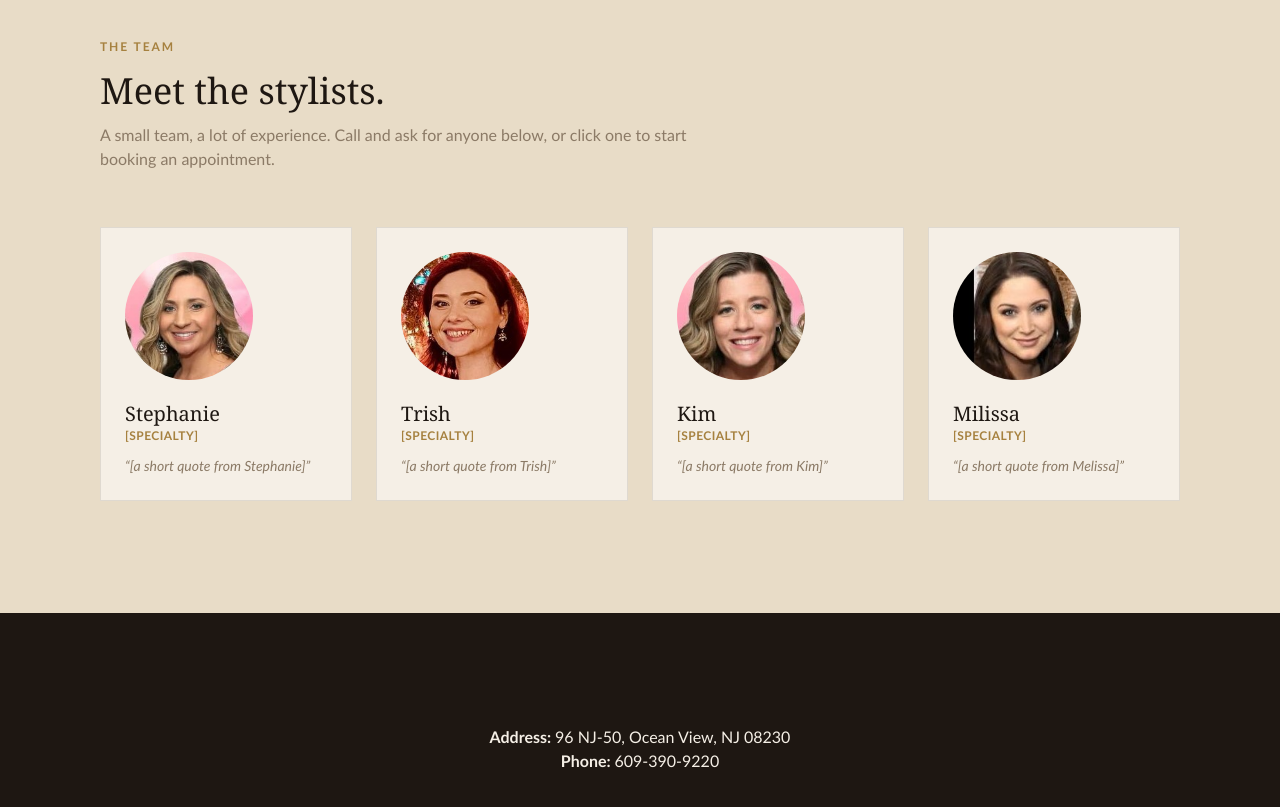
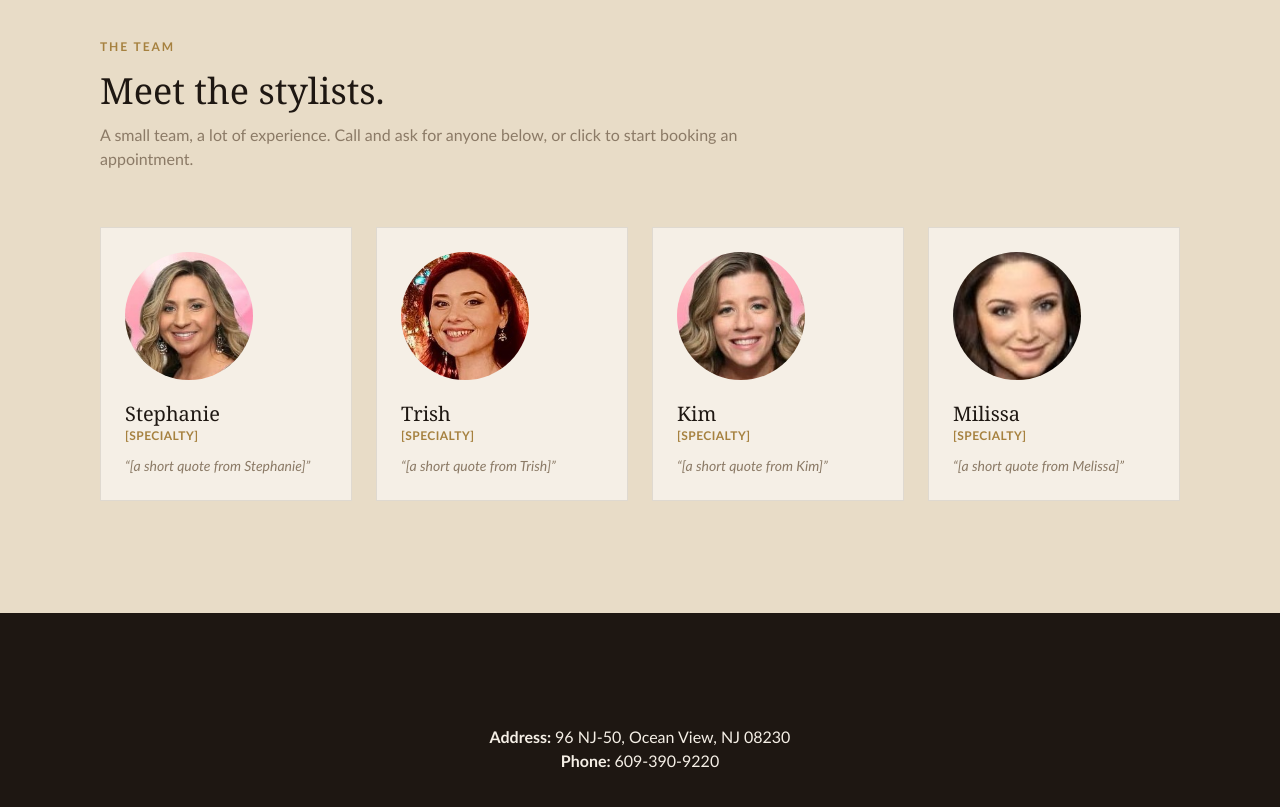
Before and after one commit to nick92461/salon-evolve, a Next.js app: page / in a window 1280 px wide. Shown: the part 2820-3627 px from the top of the page. Built offline with nearby package versions, Linux system fonts and the light colour scheme.

Commit message:
attempt to fix stuttering stylist card animations on reload.

```diff
--- a/src/components/Stylists.tsx
+++ b/src/components/Stylists.tsx
@@ -28,7 +28,7 @@ export default function Stylists() {
           </p>
           <h2 className="mb-3 font-display text-4xl">Meet the stylists.</h2>
           <p className="text-taupe">
-            A small team, a lot of experience. Call and ask for anyone below, or click one to start booking an appointment.
+            A small team, a lot of experience. Call and ask for anyone below, or click to start booking an appointment.
           </p>
         </motion.div>
 
@@ -49,6 +49,7 @@ export default function Stylists() {
                     src={stylist.image}
                     alt={stylist.name}
                     fill
+                    sizes="128px"
                     className="object-cover"
                   />
                 </div>
```
Also changed, not shown: public/stylists/melissa_headshot.jpg.
